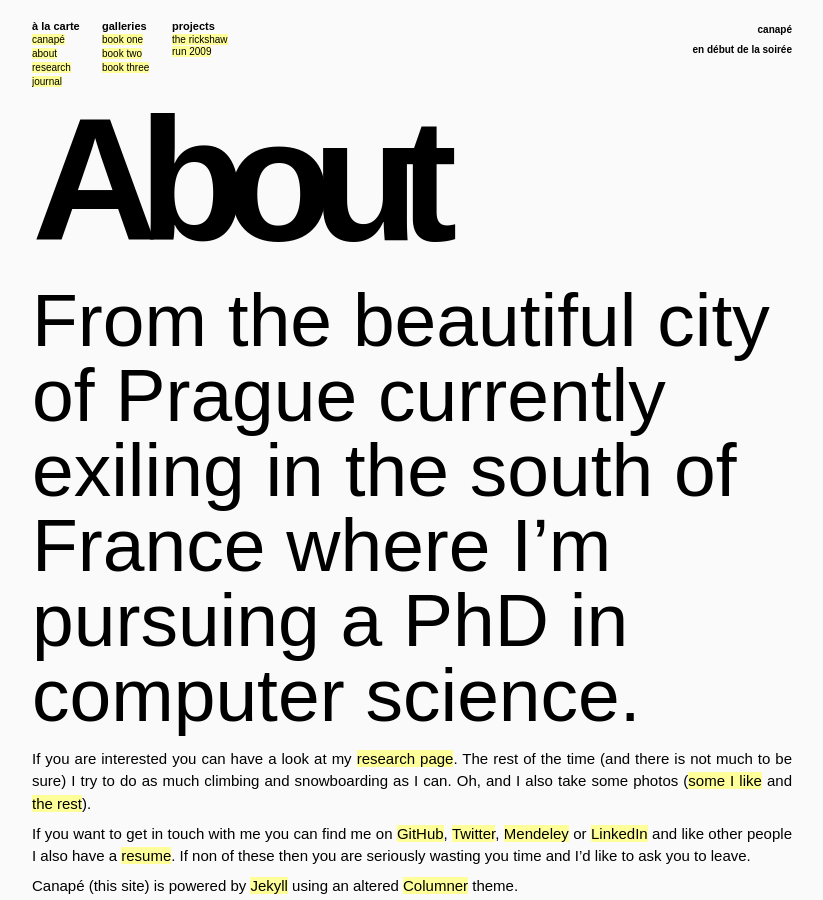
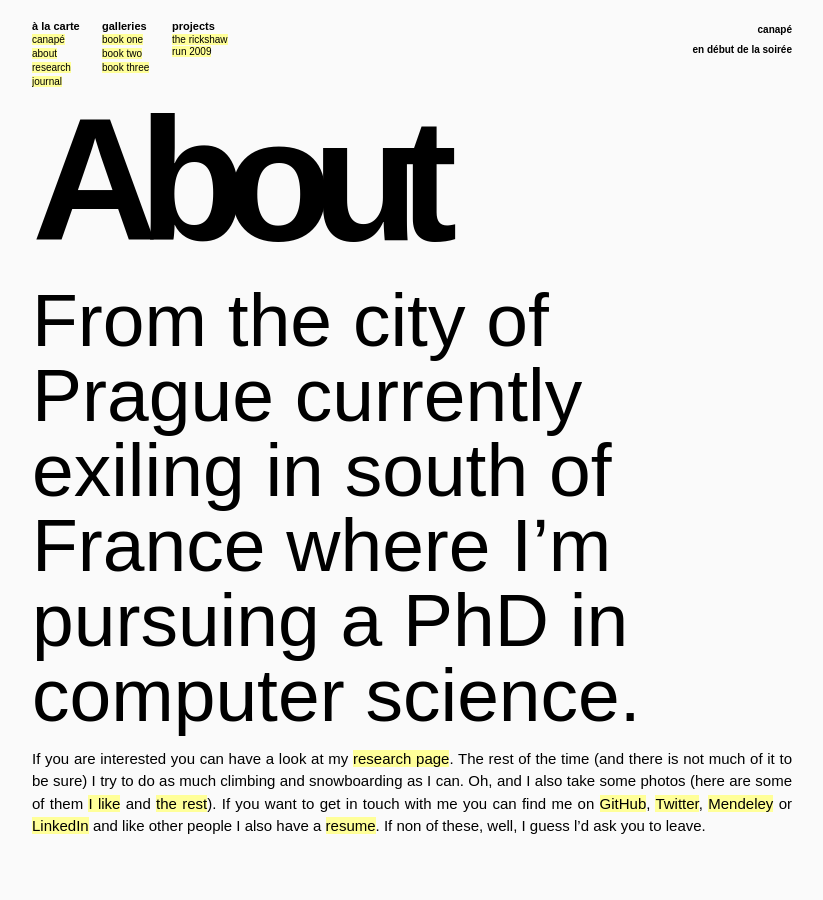
Before and after one commit to fikovnik/fikovnik.github.com, a Jekyll site: the page built from canape/about.md, in a window 1280 px wide. Shown: the whole page, without its empty margins (18-841 px from the left). Built offline with Jekyll 4.4.1, drawn with Linux system fonts in a browser that asks for light colours.

Commit message:
Added about info

```diff
--- a/canape/about.md
+++ b/canape/about.md
@@ -3,17 +3,20 @@
   layout: default
 ---
 
-## From the beautiful city of Prague currently exiling in the south of France where I'm pursuing a PhD in computer science. ##
+## From the city of Prague currently exiling in south of France where I'm pursuing a PhD in computer science. ##
 
-If you are interested you can have a look at my
-[research page]({{ site.baseurl }}/research). The rest of the time (and there is not much to be sure) I try to do as much climbing and snowboarding as I can. Oh, and I also take some photos ([some I like]({{ site.baseurl }}/galleries) and [the rest](https://plus.google.com/photos/108299041717917438160/albums?hl=en_US)).
+If you are interested you can have a look at my [research
+page][research]. The rest of the time (and there is not much of it to
+be sure) I try to do as much climbing and snowboarding as I can. Oh,
+and I also take some photos (here are some of them [I like][galleries]
+and [the rest][picassa]). If you want to get in touch with me you can
+find me on [GitHub][], [Twitter][], [Mendeley][] or [LinkedIn][] and
+like other people I also have a [resume][CV].  If non of these, well,
+I guess l'd ask you to leave.
 
-If you want to get in touch with me you can find me on [GitHub][], [Twitter][], [Mendeley][] or [LinkedIn][] and like other people I also have a [resume][CV]. If non of these then you are seriously wasting you time and I'd like to ask you to leave.
-
-Canapé (this site) is powered by [Jekyll][] using an altered [Columner][] theme.
-
-[Jekyll]: https://github.com/mojombo/jekyll
-[Columner]: http://yeah.hmplus.net/index.php?/howtohave/columnised-text/
+[research]: {{site.baseurl}}/research
+[galleries]: {{site.baseurl}}/galleries
+[picassa]: https://plus.google.com/photos/108299041717917438160/albums?hl=en_US
 [CNRS]: http://www.cnrs.fr/
 [I3S]: http://www.i3s.unice.fr/
 [MODALIS]: http://modalis.i3s.unice.fr/
```
